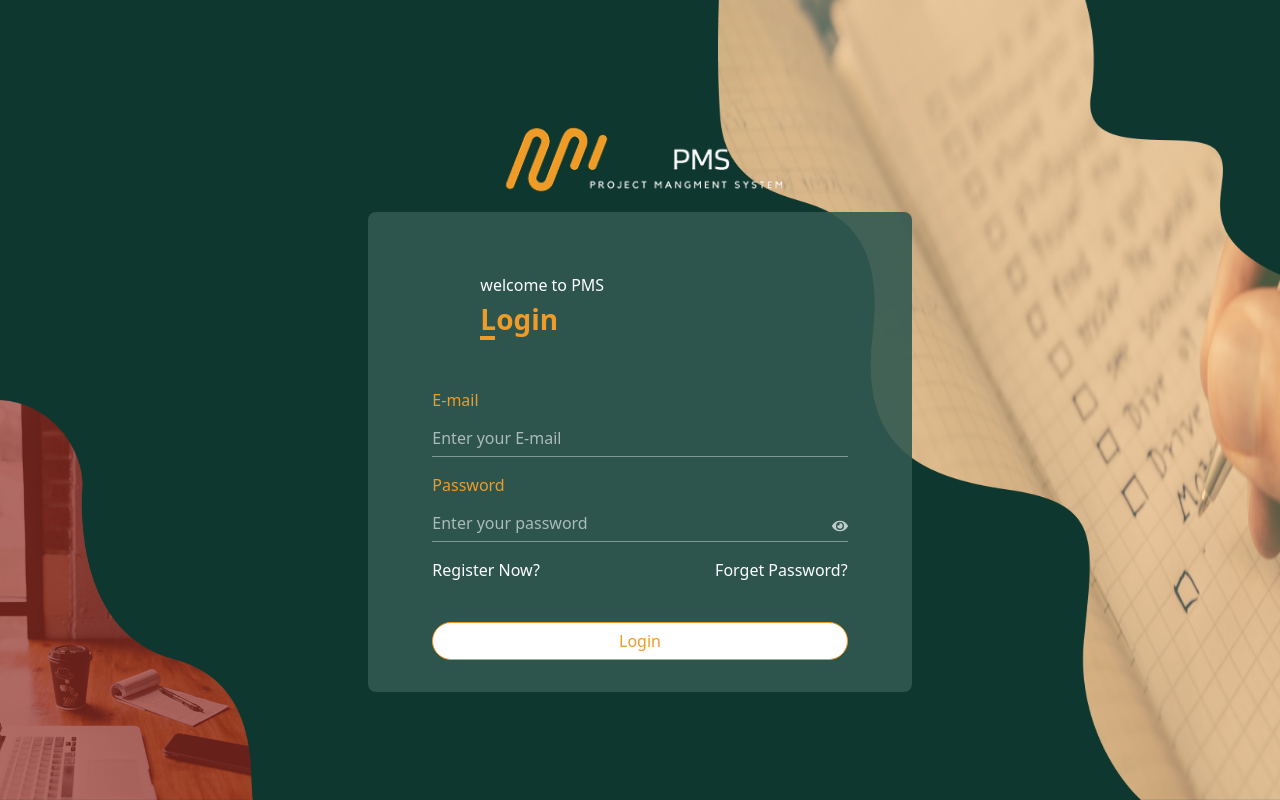
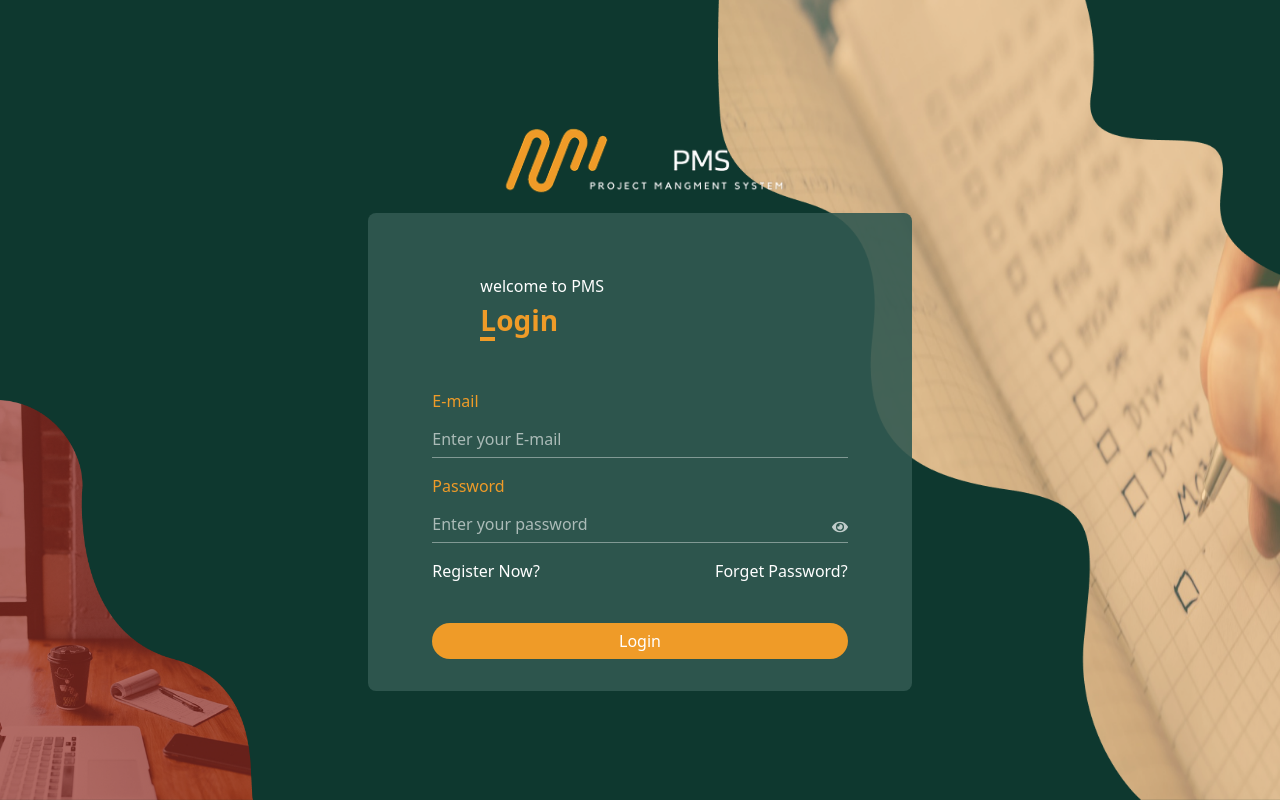
Before and after one commit to lamiaAtef/Project-management-system, a React (Vite) app: page / in a window 1280 px wide. In both pictures the pointer is over the button "Login". Built offline with nearby package versions, Linux system fonts and the light colour scheme.

Commit message:
update: change password

```diff
--- a/src/index.css
+++ b/src/index.css
@@ -61,9 +61,9 @@
   transition: all 0.3s ease !important;
 }
 .Auth-btn:hover{
-  background-color: #fff !important;
-  color:var(--mainColor) !important;
-  border:1px solid var(--mainColor) !important;
+  background-color: var(--mainColor) !important;
+  color:#fff !important;
+  /* border:1px solid var(--mainColor) !important; */
 }
 .custom-input .form-control {
   background-color: transparent;
```
